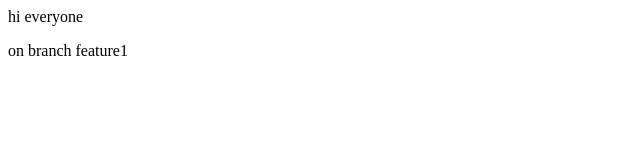
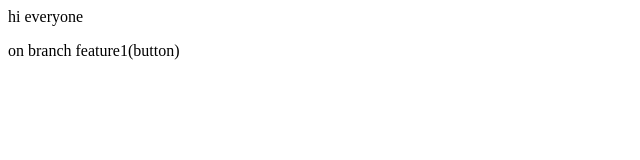
Before and after one commit to MridulNikhanj/local_repo, a plain HTML site: page index.html in a window 1280 px wide. Shown: the full height of the page, 0-640 px from the left. Drawn offline with Linux system fonts and the light colour scheme.

```diff
--- a/index.html
+++ b/index.html
@@ -2,4 +2,4 @@
     hi everyone
 </p>
 
-<p>on branch feature1</p>
+<p>on branch feature1(button)</p>
```
